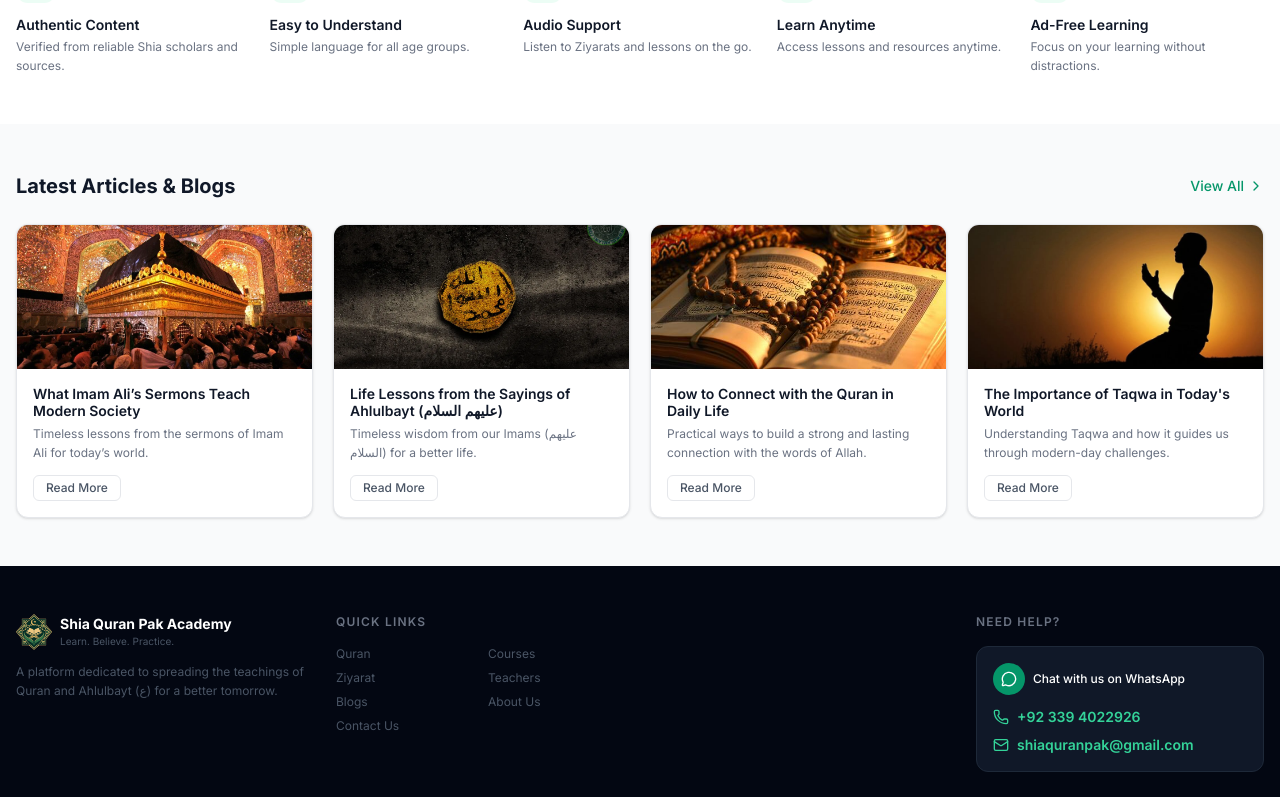
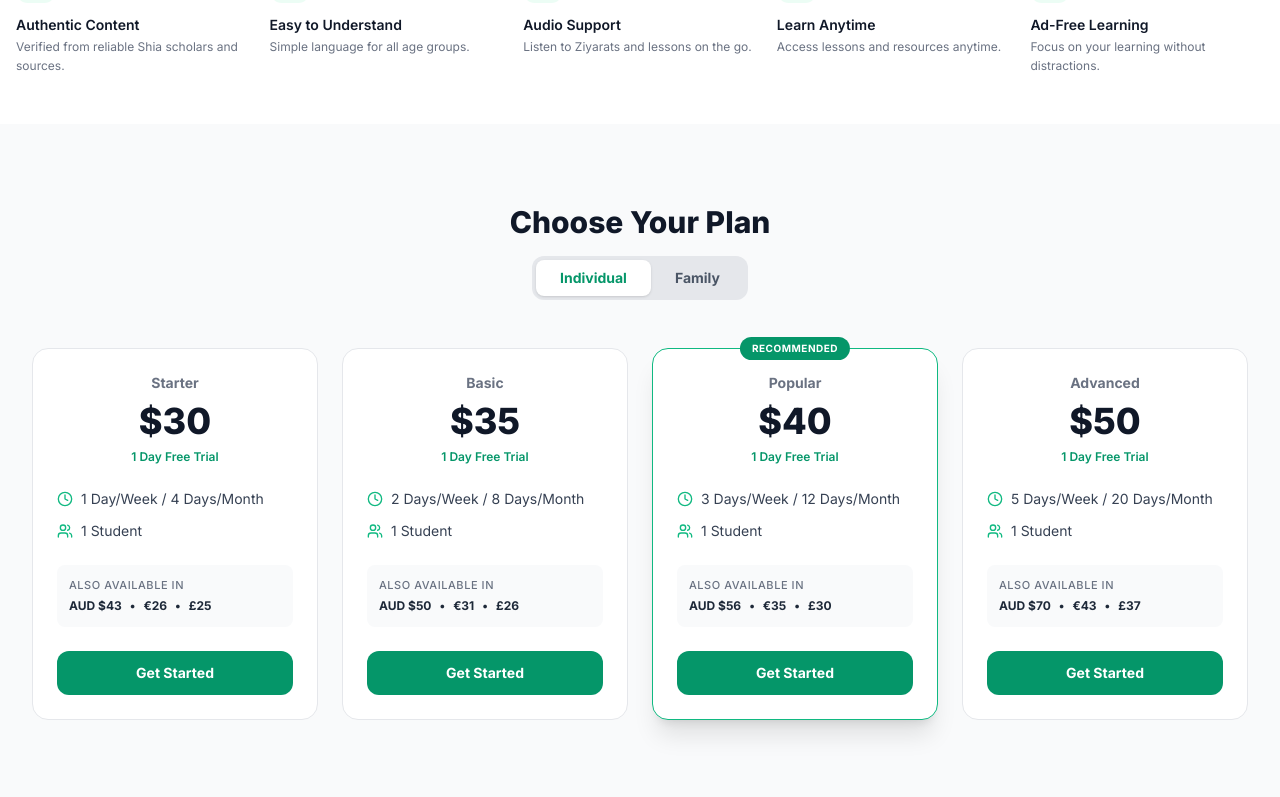
Before and after one commit to agha-naveed/shia-pak-academy, a Next.js app: page / in a window 1280 px wide. Shown: the part 1983-2780 px from the top of the page. Built offline with nearby package versions, Linux system fonts and the light colour scheme; a web font is replaced by a local one.

Commit message:
pricing component

```diff
--- /dev/null
+++ b/app/components/Pricing.tsx
@@ -0,0 +1,88 @@
+"use client";
+
+import { useState } from "react";
+import { Users, Clock } from "lucide-react";
+
+const PACKAGES = {
+  individual: [
+    { title: "Starter", price: 30, weekly: "1 Day/Week", monthly: "4 Days/Month", trial: "1 Day Free Trial", currency: { aud: 43, eur: 26, gbp: 25 }, students: 1 },
+    { title: "Basic", price: 35, weekly: "2 Days/Week", monthly: "8 Days/Month", trial: "1 Day Free Trial", currency: { aud: 50, eur: 31, gbp: 26 }, students: 1 },
+    { title: "Popular", price: 40, weekly: "3 Days/Week", monthly: "12 Days/Month", trial: "1 Day Free Trial", currency: { aud: 56, eur: 35, gbp: 30 }, students: 1, popular: true },
+    { title: "Advanced", price: 50, weekly: "5 Days/Week", monthly: "20 Days/Month", trial: "1 Day Free Trial", currency: { aud: 70, eur: 43, gbp: 37 }, students: 1 },
+  ],
+  family: [
+    { title: "Family Basic", price: 55, weekly: "1 Day/Week", monthly: "4 Days/Month", trial: "2 Days Free Trial", currency: { aud: 0, eur: 0, gbp: 0 }, students: 2 },
+    { title: "Family Standard", price: 60, weekly: "2 Days/Week", monthly: "8 Days/Month", trial: "2 Days Free Trial", currency: { aud: 91, eur: 56, gbp: 48 }, students: 2, popular: true },
+    { title: "Family Plus", price: 65, weekly: "3 Days/Week", monthly: "12 Days/Month", trial: "2 Days Free Trial", currency: { aud: 84, eur: 52, gbp: 44 }, students: 2 },
+    { title: "Family Pro", price: 70, weekly: "5 Days/Week", monthly: "20 Days/Month", trial: "2 Days Free Trial", currency: { aud: 98, eur: 60, gbp: 52 }, students: 2 },
+  ]
+};
+
+export default function Pricing() {
+  const [activeTab, setActiveTab] = useState<"individual" | "family">("individual");
+
+  return (
+    <section className="py-20 bg-gray-50 dark:bg-[#030102]">
+      <div className="mx-auto max-w-7xl px-4 sm:px-6 lg:px-8">
+        <div className="text-center mb-12">
+          <h2 className="text-3xl font-extrabold text-gray-900 dark:text-white mb-4">Choose Your Plan</h2>
+          <div className="inline-flex rounded-xl bg-gray-200 dark:bg-gray-800 p-1">
+            <button
+              onClick={() => setActiveTab("individual")}
+              className={`px-6 py-2 rounded-lg text-sm font-bold transition ${activeTab === "individual" ? "bg-white dark:bg-gray-700 shadow text-emerald-600" : "text-gray-600 dark:text-gray-400"}`}>
+              Individual
+            </button>
+            <button
+              onClick={() => setActiveTab("family")}
+              className={`px-6 py-2 rounded-lg text-sm font-bold transition ${activeTab === "family" ? "bg-white dark:bg-gray-700 shadow text-emerald-600" : "text-gray-600 dark:text-gray-400"}`}>
+              Family
+            </button>
+          </div>
+        </div>
+
+        <div className="grid grid-cols-1 md:grid-cols-2 lg:grid-cols-4 gap-6">
+          {PACKAGES[activeTab].map((p, i) => (
+            <div key={i} className={`relative rounded-2xl p-6 border flex flex-col ${p.popular ? "border-emerald-500 bg-white dark:bg-gray-900 shadow-xl" : "border-gray-200 bg-white dark:border-gray-800 dark:bg-gray-900"}`}>
+              {p.popular && <span className="absolute -top-3 left-1/2 -translate-x-1/2 bg-emerald-600 text-white text-[10px] font-bold px-3 py-1 rounded-full uppercase tracking-wider">Recommended</span>}
+
+              <div className="text-center mb-6">
+                <h3 className="text-sm font-bold text-gray-500 dark:text-gray-400 mb-2">{p.title}</h3>
+                <div className="text-4xl font-extrabold text-gray-900 dark:text-white">${p.price}</div>
+                <p className="text-xs text-emerald-600 font-semibold mt-2">{p.trial}</p>
+              </div>
+
+              <div className="space-y-3 mb-6 flex-grow">
+                <div className="flex items-center gap-2 text-sm text-gray-700 dark:text-gray-300">
+                  <Clock className="h-4 w-4 text-emerald-500" /> {p.weekly} / {p.monthly}
+                </div>
+                <div className="flex items-center gap-2 text-sm text-gray-700 dark:text-gray-300">
+                  <Users className="h-4 w-4 text-emerald-500" /> {p.students} Student{p.students > 1 ? 's' : ''}
+                </div>
+              </div>
+
+              {/* Improved Currency Visibility */}
+              <div className="bg-gray-50 dark:bg-gray-800 rounded-lg p-3 mt-auto">
+                <p className="text-[11px] font-medium text-gray-500 dark:text-gray-400 uppercase tracking-wider mb-1">Also Available In</p>
+                {p.currency.aud > 0 ? (
+                   <div className="flex flex-wrap gap-2 text-[12px] font-bold text-gray-800 dark:text-white">
+                      <span>AUD ${p.currency.aud}</span>
+                      <span>•</span>
+                      <span>€{p.currency.eur}</span>
+                      <span>•</span>
+                      <span>£{p.currency.gbp}</span>
+                   </div>
+                ) : (
+                  <p className="text-[12px] text-gray-400">Currency options on request</p>
+                )}
+              </div>
+
+              <a href="https://wa.me/+923394022926" className="mt-6 block w-full text-center py-3 bg-emerald-600 text-white text-sm font-bold rounded-xl hover:bg-emerald-700 transition">
+                Get Started
+              </a>
+            </div>
+          ))}
+        </div>
+      </div>
+    </section>
+  );
+}
--- a/app/page.tsx
+++ b/app/page.tsx
@@ -14,6 +14,7 @@ import {
   ShieldCheck,
 } from "lucide-react";
 import Image from "next/image";
+import Pricing from "./components/Pricing";
 
 // ─── DATA ────────────────────────────────────────────────────────────────────
 const CATEGORIES = [
@@ -291,6 +292,8 @@ export default function HomePage() {
         </div>
       </section>
 
+        <Pricing />
+
       {/* ══════════════════════════════════════════
           LATEST ARTICLES
       ══════════════════════════════════════════ */}
```
Also changed, not shown: app/courses/page.tsx (+0 -7 lines).
